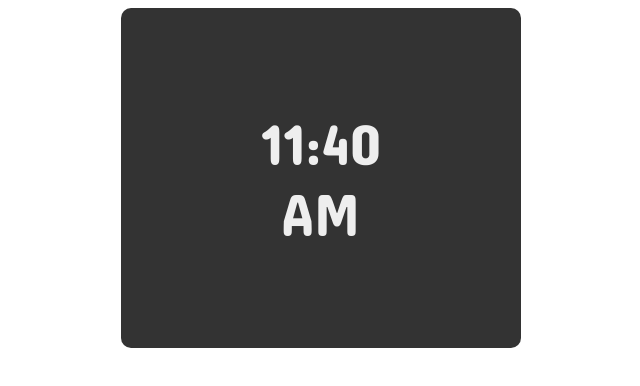
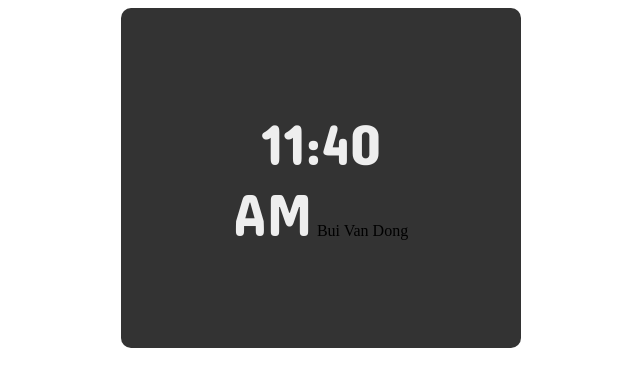
Before and after one commit to Buivandong1/Clock, a plain HTML site: page index.html in a window 1280 px wide. Shown: the whole page, without its empty margins (319-959 px from the left). Drawn offline with Linux system fonts and the light colour scheme.

Commit message:
Update index.html

```diff
--- a/index.html
+++ b/index.html
@@ -15,6 +15,7 @@
   <div class="clock">
     <span class="clock-time"></span>
     <span class="clock-ampm"></span>
+    <name class="name"> Bui Van Dong </name>
   </div>
     </center>
   <script src="./main.js"></script>
```
